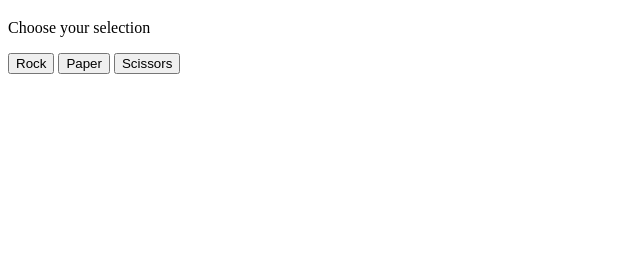
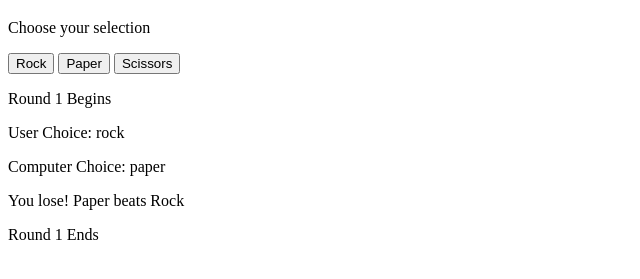
Before and after one commit to kamlesh-borana/odin-rock-paper-scissors, a plain HTML site: page index.html in a window 1280 px wide. Both pictures are taken after a click on the button "Rock". Shown: the part 61-340 px from the top of the page, without its empty margins (0-640 px from the left). Drawn offline with Linux system fonts and the light colour scheme.

Commit message:
Show round's result in the ui and remove consoles
Added the result div container and displayed the round's result info
onto the UI and removed the result related console statements.

```diff
--- a/index.html
+++ b/index.html
@@ -14,5 +14,7 @@
     <button>Rock</button>
     <button>Paper</button>
     <button>Scissors</button>
+
+    <div class="result"></div>
 </body>
 </html>
--- a/script.js
+++ b/script.js
@@ -32,6 +32,7 @@ function playGame() {
     let computerScore = 0;
     let round = 1;
 
+    const resultDiv = document.querySelector(".result");
 
     // Function to get computer choice
     function getComputerChoice() {
@@ -71,8 +72,14 @@ function playGame() {
         computerChoice = getComputerChoice();
         // humanChoice = getHumanChoice();
 
-        console.log("User Choice: ", humanChoice);
-        console.log("Computer Choice: ", computerChoice);
+        // console.log("User Choice: ", humanChoice);
+        const userChoicePara = document.createElement("p");
+        userChoicePara.textContent = `User Choice: ${humanChoice}`;
+        resultDiv.appendChild(userChoicePara);
+        // console.log("Computer Choice: ", computerChoice);
+        const computerChoicePara = document.createElement("p");
+        computerChoicePara.textContent = `Computer Choice: ${computerChoice}`;
+        resultDiv.appendChild(computerChoicePara);
     }
 
 
@@ -139,22 +146,28 @@ function playGame() {
 
     // Function to show result statement for the round
     function showResult(result, humanChoice, computerChoice) {
+        const resultPara = document.createElement("p");
         // If result is "tie" print tie statement
         if(result === "tie") {
-            console.log(`It's a tie! You both chose ${capitalise(humanChoice)}`);
+            // console.log(`It's a tie! You both chose ${capitalise(humanChoice)}`);
+            resultPara.textContent = `It's a tie! You both chose ${capitalise(humanChoice)}`;
         }
         // If result is "win" print win statement
         else if(result === "win") {
-            console.log(`You won! ${capitalise(humanChoice)} beats ${capitalise(computerChoice)}`);
+            // console.log(`You won! ${capitalise(humanChoice)} beats ${capitalise(computerChoice)}`);
+            resultPara.textContent = `You won! ${capitalise(humanChoice)} beats ${capitalise(computerChoice)}`;
         }
         // If result is "lose" print lose statement
         else if(result === "lose") {
-            console.log(`You lose! ${capitalise(computerChoice)} beats ${capitalise(humanChoice)}`);
+            // console.log(`You lose! ${capitalise(computerChoice)} beats ${capitalise(humanChoice)}`);
+            resultPara.textContent = `You lose! ${capitalise(computerChoice)} beats ${capitalise(humanChoice)}`;
         }
         // Else print invalid choice and round skipped message
         else {
-            console.log("Invalid choice, round skipped");
+            // console.log("Invalid choice, round skipped");
+            resultPara.textContent = "Invalid choice, round skipped";
         }
+        resultDiv.appendChild(resultPara);
     }
 
 
@@ -169,7 +182,7 @@ function playGame() {
             computerScore = computerScore + 1;
         }
 
-        console.log(humanScore, "||" ,computerScore);
+        // console.log(humanScore, "||" ,computerScore);
     }
 
 
@@ -178,7 +191,7 @@ function playGame() {
 
         // Get the result for the round
         const result = getResult(humanChoice, computerChoice);
-        console.log(result);
+        // console.log(result);
 
         // Print the result statement for the round
         showResult(result, humanChoice, computerChoice);
@@ -192,7 +205,10 @@ function playGame() {
     function startRound() {
 
         // Print the start of the current round no
-        console.log(`Round ${round} Begins`);
+        // console.log(`Round ${round} Begins`);
+        const roundBeginPara = document.createElement("p");
+        roundBeginPara.textContent = `Round ${round} Begins`;
+        resultDiv.appendChild(roundBeginPara);
 
         // Set both players choices
         setPlayersChoices();
@@ -203,7 +219,10 @@ function playGame() {
     function endRound() {
 
         // Print the end of current round no
-        console.log(`Round ${round} Ends`);
+        // console.log(`Round ${round} Ends`);
+        const roundEndPara = document.createElement("p");
+        roundEndPara.textContent = `Round ${round} Ends`;
+        resultDiv.appendChild(roundEndPara);
 
         // Increment the current round by 1
         round++;
@@ -266,6 +285,8 @@ function playGame() {
     const optionButtons = document.querySelectorAll("button");
     optionButtons.forEach((option) => {
         option.addEventListener("click", (event) => {
+            resultDiv.textContent = "";
+
             humanChoice = event.target.textContent.toLowerCase();
             gameRound();
         });
```
